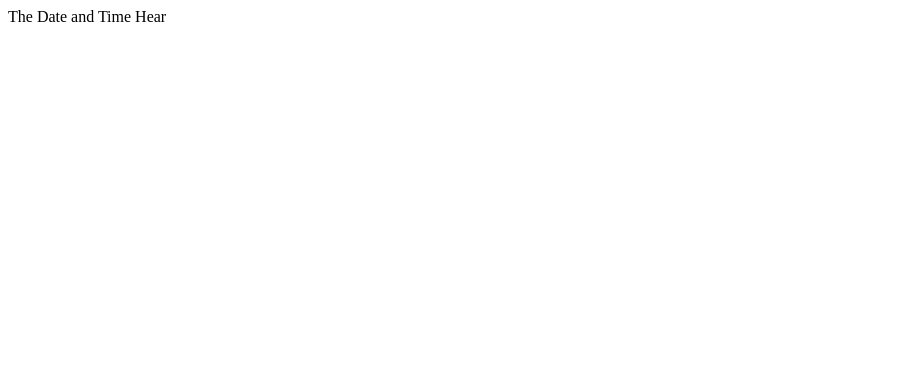
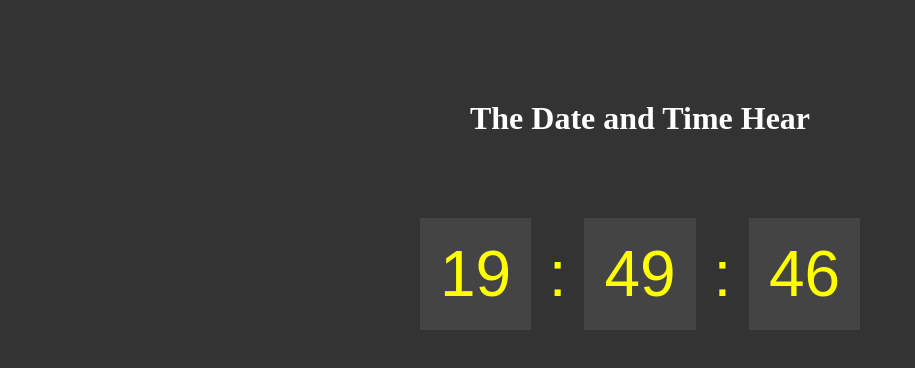
Before and after one commit to Refat5/modernJs, a plain HTML site: page chapter_11/index.html in a window 1280 px wide. Shown: the whole page, without its empty margins (0-915 px from the left). Drawn offline with Linux system fonts and the light colour scheme.

Commit message:
create a clock using js

```diff
--- /dev/null
+++ b/chapter_11/clock.js
@@ -0,0 +1,18 @@
+const clock = document.querySelector('.clock');
+
+const tick = () => {
+    const now  = new Date();
+
+    const h = now.getHours();
+    const m = now.getMinutes();
+    const s = now.getSeconds();
+
+
+    const html = `
+    <span>${h}</span> :
+    <span>${m}</span> :
+    <span>${s}</span>
+    `;
+   clock.innerHTML = html;
+};
+setInterval(tick,1000);
--- a/chapter_11/index.html
+++ b/chapter_11/index.html
@@ -3,11 +3,28 @@
     <meta charset="UTF-8">
     <meta name="viewport" content="width=device-width, initial-scale=1.0">
     <title>Date And Time</title>
+    <style>
+        body{
+            background: #333333;
+        }
+        .clock{
+            font-size: 4em;
+            text-align: center;
+            margin:100px auto;
+            color: yellow;
+            font-family: arial;
+        }
+        .clock span {
+            padding: 20px;
+            background: #444444;
+        }
+    </style>
 </head>
 <body>
-    The Date and Time Hear
+    <header> <h1 style="color:white; margin-top:100px;"> <center> The Date and Time Hear</center></h1></header>
+     <div class="clock"></div>
 
-    <script src="dateAndTime.js">
+    <script src="clock.js">
 
     </script>
 </body>
```
Also changed, not shown: chapter_11/Timestamps.js (added, +25 -0 lines).
